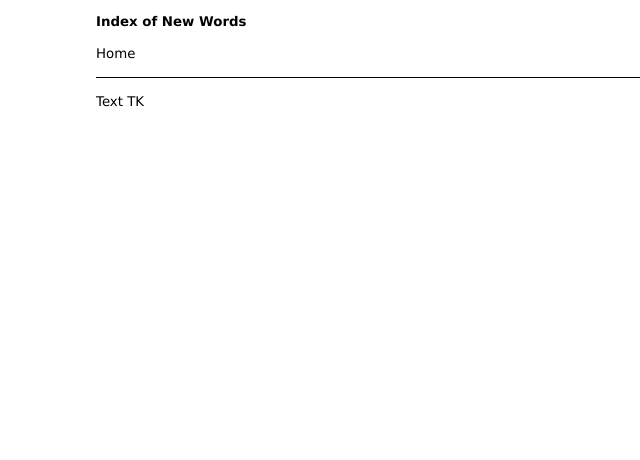
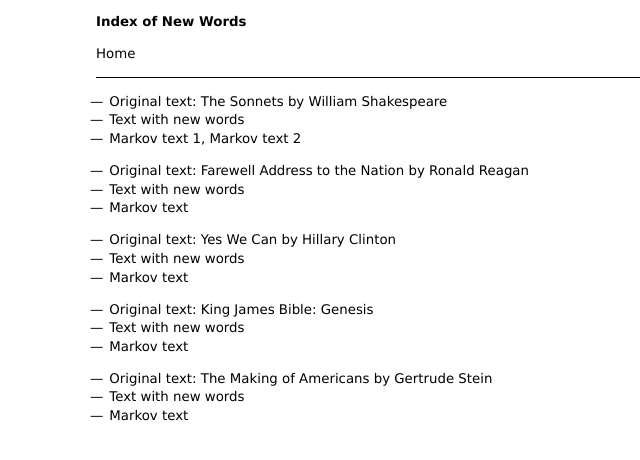
Before and after one commit to owenroberts/indexofnewwords, a plain HTML site: page text.html in a window 1280 px wide. Shown: the whole page, without its empty margins (0-640 px from the left). Drawn offline with nearby package versions, Linux system fonts and the light colour scheme.

Commit message:
adds texts

```diff
--- a/style.css
+++ b/style.css
@@ -1,5 +1,4 @@
 body {
-	height: 100%;
 	padding:0;
 	margin:0;
 	font: 10pt/1.4 Verdana, Arial, sans-serif;
@@ -14,9 +13,6 @@ div {
 
 #container {
 	text-align: left;
-/*	min-height: 100%; */
-	height: auto !important;
-	height: 100%;
 	margin-left: auto;
 	margin-right: auto;
 	margin-bottom:-4em;
@@ -71,10 +67,14 @@ li:before { content: "—"; position:relative; left:-6px;}
 
 #prefix-wrap {
 	float:left;
+	width:30%;
+	display:inline-block;
 }
 
 #noun-wrap {
-	margin-left:150px;
+	float:left;
+	width:60%;
+	margin-left:1em;
 }
 
 #noun-def h2, #noun-def h3, #noun-def p {
@@ -84,6 +84,10 @@ li:before { content: "—"; position:relative; left:-6px;}
 #prefix-word, #noun-word {
 	font-weight: bold;
 	margin-bottom:0.5em;
+}
+
+.searchmatch {
+	font-weight:bold;
 }
 
 @media (min-width:320px) { /* smartphones, iPhone, portrait 480x320 phones */
--- a/text.html
+++ b/text.html
@@ -11,42 +11,52 @@
 		<p><a href="index.html"><strong>Index of New Words</strong></a></p>
 		<a href="index.html">Home</a>
 		<hr>
-		<p>Text TK</p>
+		<div id="texts">
+
+			<div class="text">
+				<ul>
+					<li>Original text: <a href="http://www.gutenberg.org/cache/epub/1041/pg1041.txt" target="blank">The Sonnets by William Shakespeare</a></li>
+					<li><a href="text/sonnets-pref.txt" target="blank">Text with new words</a></li>
+					<li><a href="text/sonnets-markov-1.txt" target="blank">Markov text 1</a>, <a href="text/sonnets-markov-2.txt" target="blank">Markov text 2</a></li>
+				</ul>
+			</div>
+
+			<div class="text">
+				<ul>
+					<li>Original text: <a href="https://reaganlibrary.archives.gov/archives/speeches/1989/011189i.htm" target="blank">Farewell Address to the Nation by Ronald Reagan</a></li>
+					<li><a href="text/reagan-pref.txt" target="blank">Text with new words</a></li>
+					<li><a href="text/reagan-markov.txt" target="blank">Markov text</a></li>
+				</ul>
+			</div>
+
+
+			<div class="text">
+				<ul>
+					<li>Original text: <a href="http://www.theguardian.com/commentisfree/2008/jun/07/hillaryclinton.uselections20081" target="blank">Yes We Can by Hillary Clinton</a></li>
+					<li><a href="text/hillary-pref.txt" target="blank">Text with new words</a></li>
+					<li><a href="text/hillary-markov.txt" target="blank">Markov text</a></li>
+				</ul>
+			</div>
+
+			<div class="text">
+				<ul>
+					<li>Original text: <a href="https://www.gutenberg.org/files/10/10-h/10-h.htm#The_First_Book_of_Moses_Called_Genesis" target="blank">King James Bible: Genesis</a></li>
+					<li><a href="text/genesis-pref.txt" target="blank">Text with new words</a></li>
+					<li><a href="text/genesis-markov.txt" target="blank">Markov text</a></li>
+				</ul>
+			</div>
+
+			<div class="text">
+				<ul>
+					<li>Original text: <a href="" target="blank">The Making of Americans by Gertrude Stein</a></li>
+					<li><a href="text/stein-pref.txt" target="blank">Text with new words</a></li>
+					<li><a href="text/stein-markov.txt" target="blank">Markov text</a></li>
+				</ul>
+			</div>
+
+
+
+		</div>
 
 	</div>
-
-	<script src="https://ajax.googleapis.com/ajax/libs/jquery/1.12.0/jquery.min.js"></script>
-	<script>
-	/*$.ajax({
-		url: "./pref.txt",
-		success: function(data) {
-			var prefixes = data.split('\n');
-			prefixes.sort();
-			$.ajax({
-				url: "./sonnetsf.txt",
-				success: function(text) {
-					var html = "";
-					var lines = text.split('\n');
-					var pref = prefixes[Math.floor(Math.random() * prefixes.length)];
-					lines.forEach( function(line)  {
-						var words = line.split(' ');
-						words.forEach( function(word) {
-							word = word.replace(/^\s+/, '').replace(/\s+$/, '');
-							if (word != "") {
-								html += pref;
-								html += word;
-								html += " ";
-							}
-						});
-						html += "<br>";
-					});
-
-					$("#container").html(html);
-				}
-			})
-
-		}
-	});*/
-	</script>
-
 </body>
```
Also changed, not shown: index.html (+3 -3 lines), nouns.js (+37 -7 lines).
